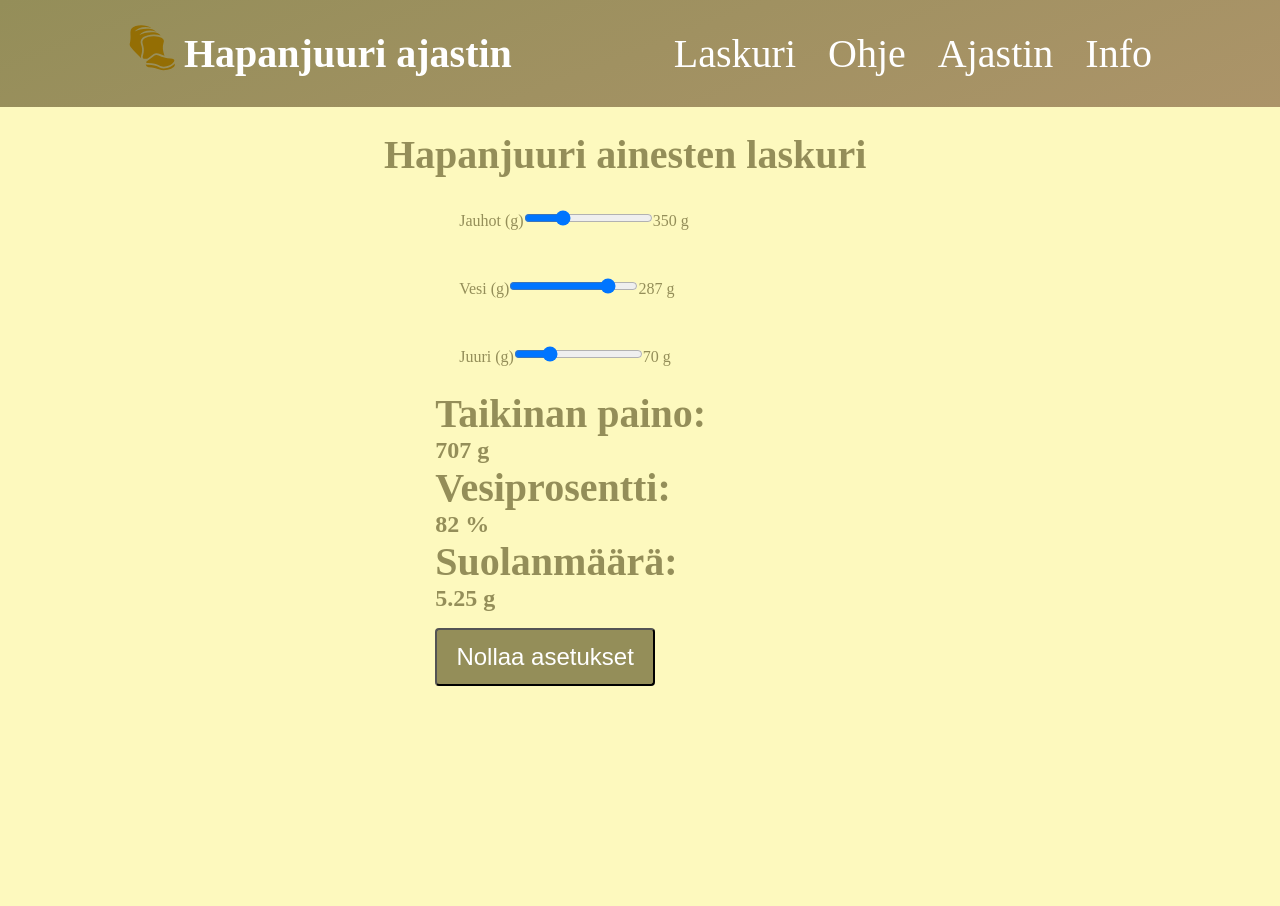
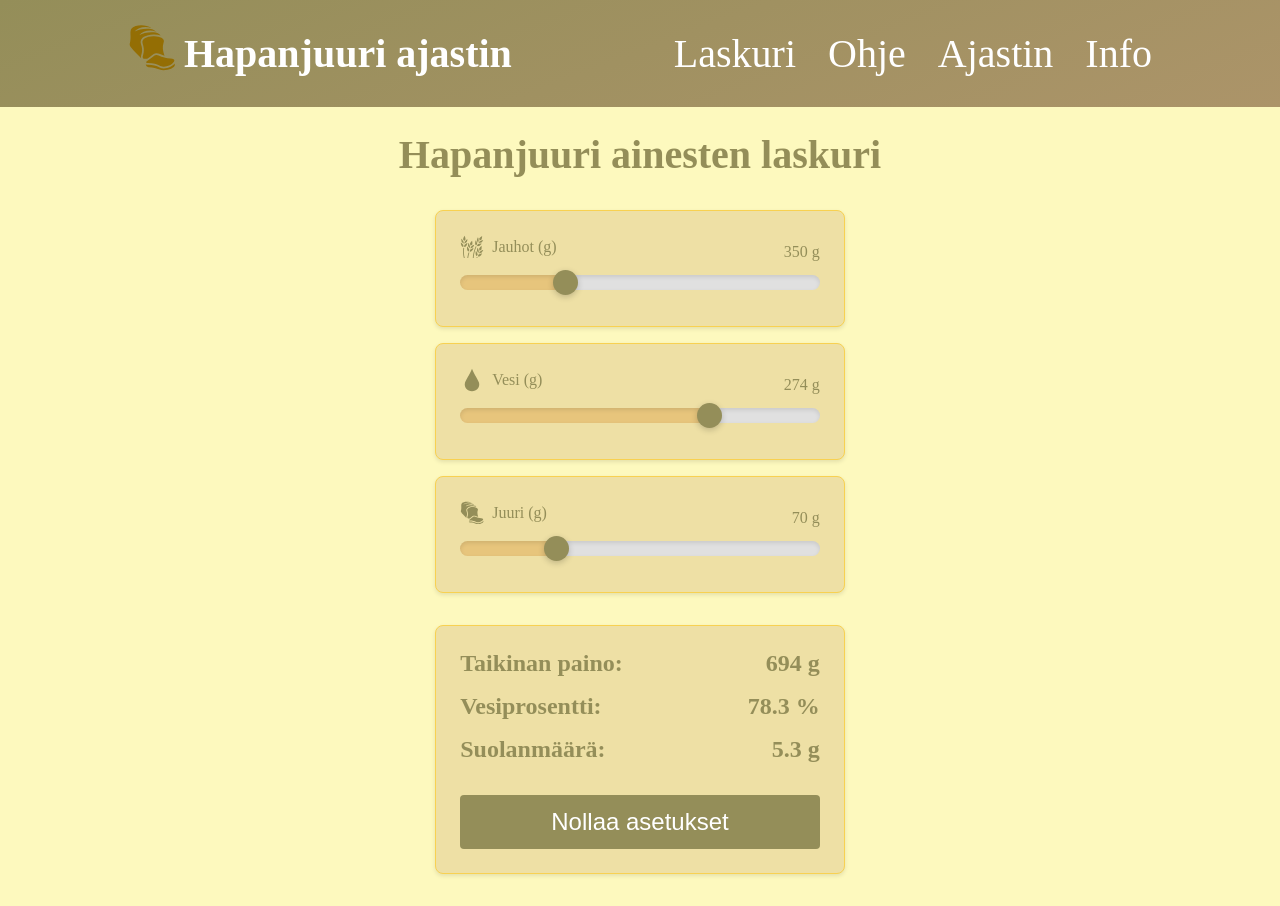
Before and after one commit to Pall00/hapanjuuriAjastin, a React (Vite) app: page /laskuri in a window 1280 px wide. Before the commit the page ends 800 px from the top, so only its background shows below. Built offline with nearby package versions, Linux system fonts and the light colour scheme.

Commit message:
laskurin ulkoasun ja koodin päivittelyä

```diff
--- a/src/components/views/Laskuri.jsx
+++ b/src/components/views/Laskuri.jsx
@@ -1,138 +1,209 @@
 import {useState} from "react";
 import styled from "styled-components"
+import { GiSlicedBread, GiWaterDrop, GiWheat } from "react-icons/gi";
 
 const Laskuri = () => {
 const [flourAmount, setFlourAmount] = useState(350);
-const [waterAmount, setWaterAmount] = useState(287);
+const [waterAmount, setWaterAmount] = useState(274);
 const [starterAmount, setStarterAmount] = useState(70);
 
 const resetSliders = () => {
   setFlourAmount(350);
-  setWaterAmount(287);
+  setWaterAmount(274);
   setStarterAmount(70);
-}
+};
 
 const saltAmmount = () => {
-  return flourAmount* 0.015
-}
+  return (flourAmount* 0.015).toFixed(1);
+};
 
 const calculateTotalDough = () => {
   return flourAmount + waterAmount + starterAmount;
-}
+};
 
 const calculateWaterPersent = () => {
-  return waterAmount/flourAmount * 100
-}
-
+  return (waterAmount/flourAmount * 100).toFixed(1);
+};
 
   return (
     <Container>
-
       <Information>
         <h2>Hapanjuuri ainesten laskuri</h2>
       </Information>
 
       <SliderContainer>
-        <Slider>
+        <SliderStyle>
+          <LabelContainer>
+            <GiWheat size={24}/>
             <label>Jauhot (g)</label>
-          <input
+          </LabelContainer>
+          <SliderWrapper>
+            <StyledSlider
               type="range"
               min="100"
               max="1000"
               value={flourAmount}
               onChange={(e) => setFlourAmount(Number(e.target.value))}
             />
-      <span>{flourAmount} g</span>
-      </Slider>
+            <Value>{flourAmount} g</Value>
+          </SliderWrapper>
+        </SliderStyle>
 
-      <Slider>
+        <SliderStyle>
+          <LabelContainer>
+            <GiWaterDrop size={24}/>
             <label>Vesi (g)</label>
-          <input
+          </LabelContainer>
+          <SliderWrapper>
+            <StyledSlider
               type="range"
               min={flourAmount * 0.5}
               max={flourAmount * 0.9}
               value={waterAmount}
               onChange={(e) => setWaterAmount(Number(e.target.value))}
             />
-      <span>{waterAmount} g</span>
-      </Slider>
+            <Value>{waterAmount} g</Value>
+          </SliderWrapper>
+        </SliderStyle>
 
-      <Slider>
+      <SliderStyle>
+        <LabelContainer>
+          <GiSlicedBread size ={24}/>
           <label>Juuri (g)</label>
-          <input
+        </LabelContainer>
+        <SliderWrapper>
+          <StyledSlider
             type="range"
             min={flourAmount * 0.1}
             max={flourAmount * 0.5}
             value={starterAmount}
             onChange={(e) => setStarterAmount(Number(e.target.value))}
           />
-      <span>{starterAmount} g</span>
-      </Slider>
+          <Value>{starterAmount} g</Value>
+        </SliderWrapper>
+      </SliderStyle>
 
-      <Information>
-        <div>
+      <ResultsCard>
+        <ResultRow>
           <h3>Taikinan paino:</h3>
           <p>{calculateTotalDough()} g</p>
+        </ResultRow>
+        <ResultRow>
           <h3>Vesiprosentti:</h3>
           <p>{calculateWaterPersent()} %</p>
+        </ResultRow>
+        <ResultRow>
           <h3>Suolanmäärä:</h3>
           <p>{saltAmmount()} g</p>
+        </ResultRow>
         <ResetButton onClick={resetSliders}>Nollaa asetukset</ResetButton>
-        </div>
-      </Information>
-
+      </ResultsCard>
     </SliderContainer>
   </Container>
-  )
-}
+  );
+};
 
 export default Laskuri;
 
 const Container = styled.div`
-
   align-items: center;
   justify-content: space-between;
   width: 40%;
   margin: 0 auto;
   padding: 1.5rem 0;
+  min-width: 320px;
+`;
 
-
-  `
 const SliderContainer = styled.div`
   width: 80%;
   margin: 0.5rem auto;
-      button{
+`;
 
+const LabelContainer = styled.div`
+  display:flex;
+  align-items: center;
+  gap: 0.5rem;
+  margin-bottom: 0.5rem;
+  color: rgb(148, 142, 89);
+`;
+
+const SliderStyle = styled.div`
+  padding: 1.5rem;
+  background-color: rgb(238, 224, 165);
+  border: 1px solid rgb(248, 209, 81);
+  border-radius: 8px;
+  margin: 1rem 0;
+  box-shadow: 0 2px 4px rgba(0,0,0,0.1);
+
+  `
+  const StyledSlider = styled.input.attrs(props => ({
+    style:{
+      background: `linear-gradient(to right, rgb(231, 197, 124) ${(props.value - props.min) / (props.max - props.min) * 100}%,rgb(224, 224, 224) ${(props.value - props.min) / (props.max - props.min) * 100}%)`
+    }
+  }))`
+  width: 100%;
+  height: 15px;
+  outline: none;
+  -webkit-appearance: none;
+  border-radius: 10px;
+  transition: all 0.3s ease;
+  box-shadow: inset 0 2px 4px rgba(0,0,0,0.1);
+
+  &::-webkit-slider-thumb {
+    -webkit-appearance: none;
+    width: 25px;
+    height: 25px;
+    border-radius: 50%;
+    background: rgb(148, 142, 89);
+    cursor: pointer;
+    box-shadow: 0 2px 6px rgba(0,0,0,0.2);
+    transition: all 0.2s ease;
   }
 
+  &::-webkit-slider-thumb:hover {
+    transform: scale(1.1);
+  }
 
-  `
-  const Slider = styled.div`
-    color:rgb(148, 142, 89);
-    padding: 1.5rem;
-  `
+  &::-moz-range-thumb {
+    width: 25px;
+    height: 25px;
+    border: none;
+    border-radius: 50%;
+    background: rgb(148, 142, 89);
+    cursor: pointer;
+    box-shadow: 0 2px 6px rgba(0,0,0,0.2);
+  }
+`;
 
   const Information = styled.div`
     display: flex;
     align-items: center;
+    justify-content: center;
     gap: 0.5rem;
+    margin-bottom: 2rem;
+
     h2{
         font-weight: 600;
         font-size: 2.5rem;
         color:rgb(148, 142, 89);
+        margin: 0;
     }
-    h3{
-      font-weight: 600;
-        font-size: 2.5rem;
-        color:rgb(148, 142, 89);
+`;
 
-    }
-    p{
-        font-weight: 600;
-        font-size: 1.5rem;
-        color:rgb(148, 142, 89);
-    }
-`
+const Value = styled.span`
+  position: absolute;
+  right: 0;
+  top: -1.5rem;
+  color: rgb(148, 142, 89);
+  font-weigt: 600;
+`;
+
+const SliderWrapper = styled.div`
+  position: relative;
+  padding: 0.5rem 0;
+
+`;
+
 const ResetButton = styled.button`
   background-color:rgb(148, 142, 89);
   color: rgb(255, 255, 255);
@@ -141,8 +212,47 @@ const ResetButton = styled.button`
   cursor: pointer;
   font-size: 1.5rem;
   margin-top: 1rem;
+  width: 100%;
+  border: none;
+  transition: all 0.2s ease;
 
   &:hover {
     background-color:rgb(114, 109, 60);
+    transform: translateY(-1px);
+  }
+
+  &:active {
+    transform: translateY(0);
   }
 `;
+
+const ResultsCard = styled.div`
+  background-color: rgb(238,224,165);
+  border: 1px solid rgb(248,209,81);
+  border-radius: 8px;
+  padding:1.5rem;
+  margin-top: 2rem;
+  box-shadow: 0 2px 4px rgba(0,0,0,0.1);
+`;
+
+const ResultRow = styled.div`
+  display: flex;
+  justify-content:space-between;
+  align-items: center;
+  margin-bottom: 1rem;
+
+  h3 {
+    font-weight: 600;
+    font-size: 1.5rem;
+    color: rgb(148, 142, 89);
+    margin: 0;
+  }
+
+  p {
+    font-weight: 600;
+    font-size: 1.5rem;
+    color: rgb(148,142,89);
+    margin: 0;
+  }
+
+`;
```
Also changed, not shown: 1 other file (tests, documents, lock files or other folders). Lines whose indentation alone changed are shown as unchanged.
